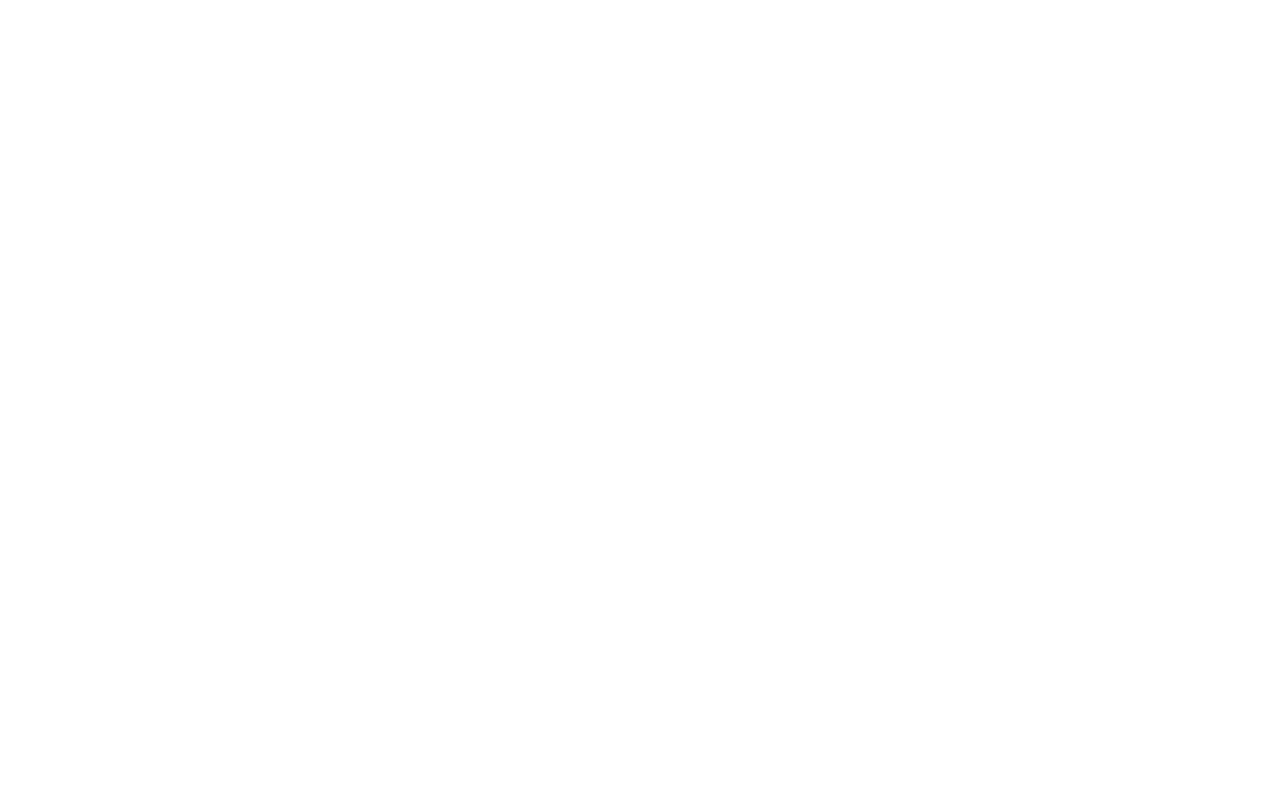
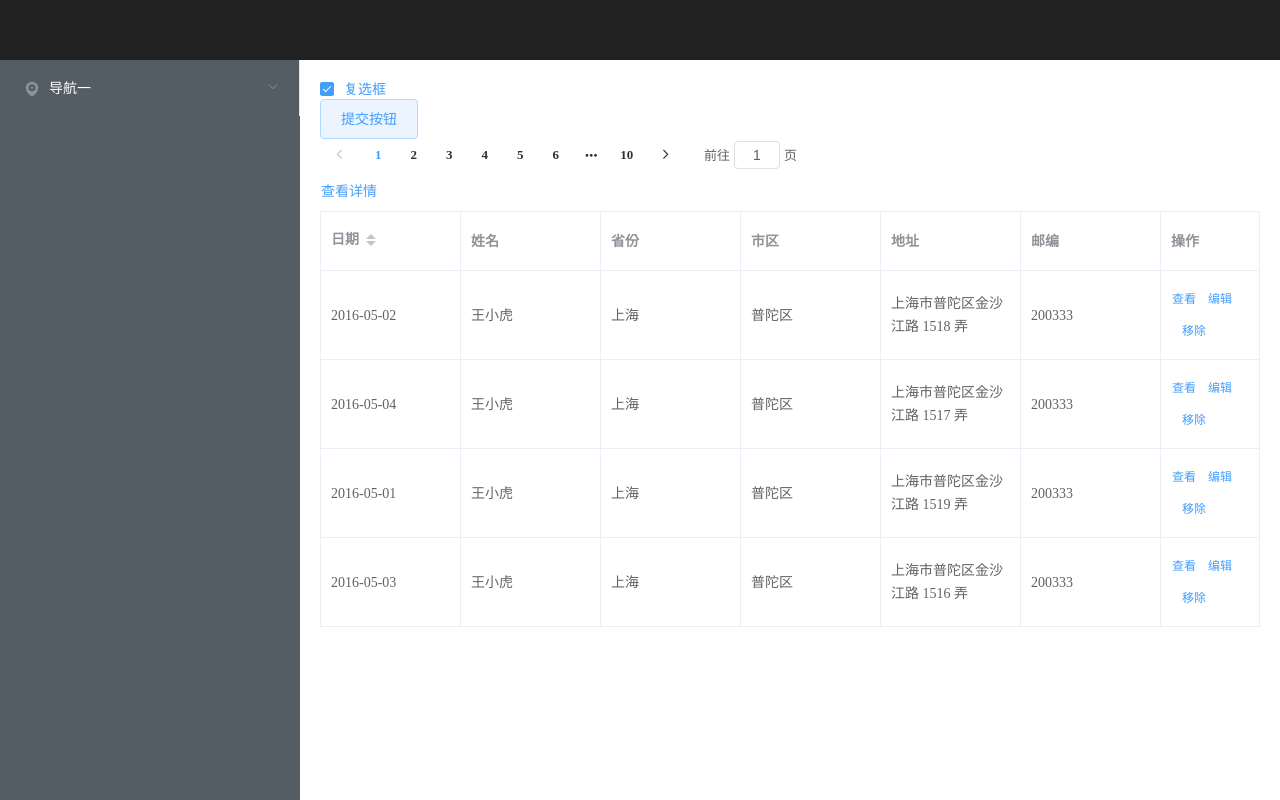
Before and after one commit to wtdtcwsws/cyshop_vue, a Vue app: page /zhy in a window 1280 px wide. Built offline with nearby package versions, Linux system fonts and the light colour scheme.

Commit message:
day2-zhy

```diff
--- /dev/null
+++ b/public/tableMessage.json
@@ -0,0 +1,31 @@
+{
+   "rows": [{
+       "date": "2016-05-02",
+       "name": "王小虎",
+       "province": "上海",
+       "city": "普陀区",
+       "address": "上海市普陀区金沙江路 1518 弄",
+       "zip": 200333
+   }, {
+       "date": "2016-05-04",
+       "name": "王小虎",
+       "province": "上海",
+       "city": "普陀区",
+       "address": "上海市普陀区金沙江路 1517 弄",
+       "zip": 200333
+   }, {
+       "date": "2016-05-01",
+       "name": "王小虎",
+       "province": "上海",
+       "city": "普陀区",
+       "address": "上海市普陀区金沙江路 1519 弄",
+       "zip": 200333
+   }, {
+       "date": "2016-05-03",
+       "name": "王小虎",
+       "province": "上海",
+       "city": "普陀区",
+       "address": "上海市普陀区金沙江路 1516 弄",
+       "zip": 200333
+   }]
+}
--- /dev/null
+++ b/src/components/CheckBox.vue
@@ -0,0 +1,17 @@
+<template>
+    <!-- `checked` 为 true 或 false -->
+    <el-checkbox v-model="checked">{{msg}}</el-checkbox>
+</template>
+<script>
+    export default {
+        name: 'CheckBox',
+        data() {
+            return {
+                checked: true
+            };
+        },
+        props:{
+            msg:String
+        }
+    };
+</script>
--- /dev/null
+++ b/src/components/DetailsButton.vue
@@ -0,0 +1,18 @@
+<template>
+    <el-button type="text" @click="see">查看详情</el-button>
+</template>
+
+<script>
+    export default {
+        name: "DetailsButton",
+        methods:{
+            see(){
+
+            }
+        }
+    }
+</script>
+
+<style scoped>
+
+</style>
--- /dev/null
+++ b/src/components/Pagination.vue
@@ -0,0 +1,40 @@
+<template>
+    <div class="block">
+        <!--<span class="demonstration">直接前往</span>-->
+            <el-pagination
+                @size-change="handleSizeChange"
+                @current-change="handleCurrentChange"
+                :current-page.sync="currentPage"
+                :page-size="pageSize"
+                layout="prev, pager, next, jumper"
+                :total="total">
+        </el-pagination>
+    </div>
+</template>
+
+<script>
+    export default {
+        name: "Pagination",
+        methods: {
+            handleSizeChange(val) {
+                console.log(`每页 ${val} 条`);
+            },
+            handleCurrentChange(val) {
+                console.log(`当前页: ${val}`);
+            }
+        },
+        data() {
+            return {
+                currentPage: 1
+            };
+        },
+        props:{
+            pageSize:Number,
+            total:Number
+        }
+    }
+</script>
+
+<style scoped>
+
+</style>
--- /dev/null
+++ b/src/components/SubmitButton.vue
@@ -0,0 +1,32 @@
+<template>
+    <!--蓝色-->
+    <el-form ref="loginForm">
+        <el-button type="primary" plain v-text="buttonText" @click="submit()"></el-button>
+    </el-form>
+</template>
+
+<script>
+    export default {
+        name: "SubmitButton",
+        props:{
+            buttonText:String,
+            targetPage:String
+        },
+        methods:{
+            submit(){
+                this.$router.push({
+                    name:this.targetPage,
+                    params:this.loginForm
+                })
+                // this.$refs['loginForm'].validate((values) =>{
+                //     if(values){
+                //         this.$router.push({
+                //             name:this.targetPage,
+                //             params:this.loginForm
+                //         })
+                //     }
+                // })
+            }
+        }
+    }
+</script>
--- /dev/null
+++ b/src/components/Table.vue
@@ -0,0 +1,88 @@
+<template>
+    <el-table
+        :data="employees"
+        border
+        style="max-width: 1000px">
+        <!--<el-table-column-->
+                <!--type="selection"-->
+                <!--width="55">-->
+        <!--</el-table-column>-->
+        <!--<template v-for='(col) in tableData'>-->
+        <el-table-column
+                v-for='(col) in tableData'
+                sortable
+                v-if="col.static==true"
+                :prop="col.item"
+                :label="col.name"
+                :key="col.item"
+                width="140">
+        </el-table-column>
+        <el-table-column
+                v-for='(col) in tableData'
+                v-if="col.static==false"
+                :prop="col.item"
+                :label="col.name"
+                :key="col.item"
+                width="140">
+        </el-table-column>
+        <el-table-column
+                fixed="right"
+                label="操作">
+            <template slot-scope="scope">
+                <el-button @click="handleClick(scope.row)" type="text" size="small">查看</el-button>
+                <el-button type="text" size="small">编辑</el-button>
+                <el-button
+                        @click.native.prevent="deleteRow(scope.$index, employees)"
+                        type="text"
+                        size="small">
+                    移除
+                </el-button>
+            </template>
+        </el-table-column>
+    </el-table>
+</template>
+
+<script>
+    const axios = require('axios');
+    export default {
+        name: "Table",
+        data(){
+            return{
+                employees:[]
+            }
+        },
+        props:{
+            tableData:Array,
+            url:String,
+            responseType:String
+        },
+        mounted(){
+            this.ajax();
+        },
+        watch: {
+            // 如果路由有变化，会再次执行该方法
+            '$route': 'ajax'
+        },
+        methods: {
+            handleClick(row) {
+                console.log(row);
+            },
+            deleteRow(index, rows) {
+                rows.splice(index, 1);
+            }
+            ,ajax(){
+                let vm = this;
+                axios({method:'get',url:this.url,responseType:this.responseType}).then(
+                    function (resule) {
+                        // console.log(resule.data.rows);
+                        vm.employees = resule.data.rows;
+                    }
+                )
+            }
+        }
+    }
+</script>
+
+<style scoped>
+
+</style>
--- a/src/router.js
+++ b/src/router.js
@@ -39,6 +39,11 @@
           component:()=>import('./views/Main'),
           children:[
               {
+                  name:'zhy',
+                  path:'/zhy',
+                  component:()=>import('./views/Zhy')
+              },
+              {
                   name:'home',
                   path:'/home',
                   component:()=>import('./views/Home')
--- a/src/views/Table.vue
+++ b/src/views/Table.vue
@@ -122,6 +122,3 @@
 
 
 </script>
-
-<style>
-</style>
--- /dev/null
+++ b/src/views/Zhy.vue
@@ -0,0 +1,94 @@
+<template>
+    <div>
+        <el-row>
+            <checkbox :msg="msg"></checkbox>
+        </el-row>
+        <el-row>
+            <submitbutton :buttonText="buttonText" :targetPage="targetPage"></submitbutton>
+        </el-row>
+        <el-row>
+            <pagination :pageSize="pageSize" :total="total"></pagination>
+        </el-row>
+        <el-row>
+            <detailsbutton></detailsbutton>
+        </el-row>
+        <el-row>
+            <table1 :tableData="tableData"
+                    :url="url"
+                    :responseType="responseType"
+            ></table1>
+        </el-row>
+    </div>
+</template>
+
+<script>
+
+    import checkbox from "@/components/CheckBox";
+
+    import submitbutton from "@/components/SubmitButton";
+
+    import pagination from "@/components/Pagination";
+
+    import detailsbutton from "@/components/DetailsButton";
+
+    import table from "@/components/Table";
+
+    export default {
+        name: "Zhy",
+        data(){
+            return {
+                // 复选框的名字
+                msg:"复选框",
+                // 提交按钮的起名
+                buttonText:"提交按钮",
+                // 提交按钮跳转的页面的name
+                targetPage:"table",
+                // 表格的列名数组
+                tableData:[{
+                    item:'date',
+                    name:'日期',
+                    static:true
+                },{
+                    item:'name',
+                    name:'姓名',
+                    static:false
+                },{
+                    item:'province',
+                    name:'省份',
+                    static:false
+                },{
+                    item:'city',
+                    name:'市区',
+                    static:false
+                },{
+                    item:'address',
+                    name:'地址',
+                    static:false
+                },{
+                    item:'zip',
+                    name:'邮编',
+                    static:false
+                }],
+                // 分页总条数
+                total:50,
+                // 没页显示的条数
+                pageSize:5,
+                // 表格数据的目标文件/路径
+                url:"tableMessage.json",
+                // 接收的表格数据的类型
+                responseType:"json"
+            }
+        },
+        components:{
+            checkbox:checkbox,
+            submitbutton:submitbutton,
+            pagination:pagination,
+            detailsbutton:detailsbutton,
+            table1:table
+        }
+    }
+</script>
+
+<style scoped>
+
+</style>
```
Also changed, not shown: 1 other file (tests, documents, lock files or other folders).
